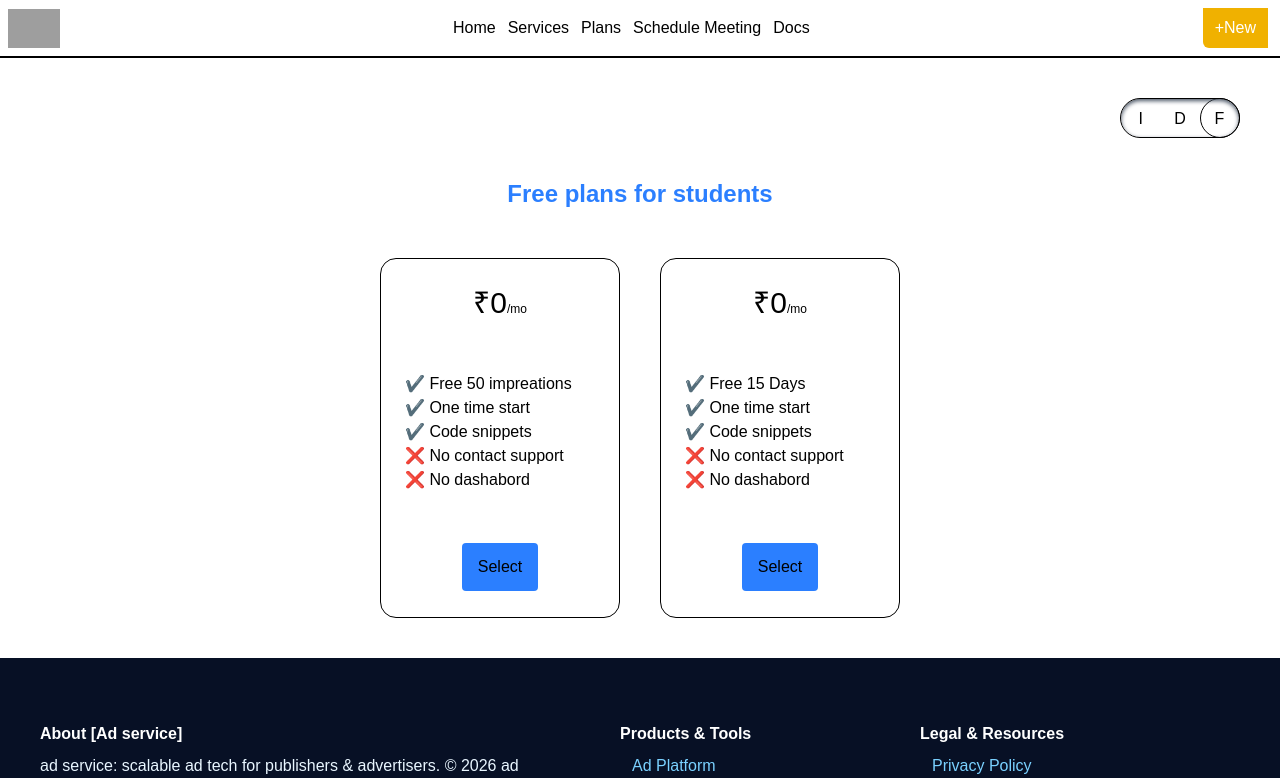
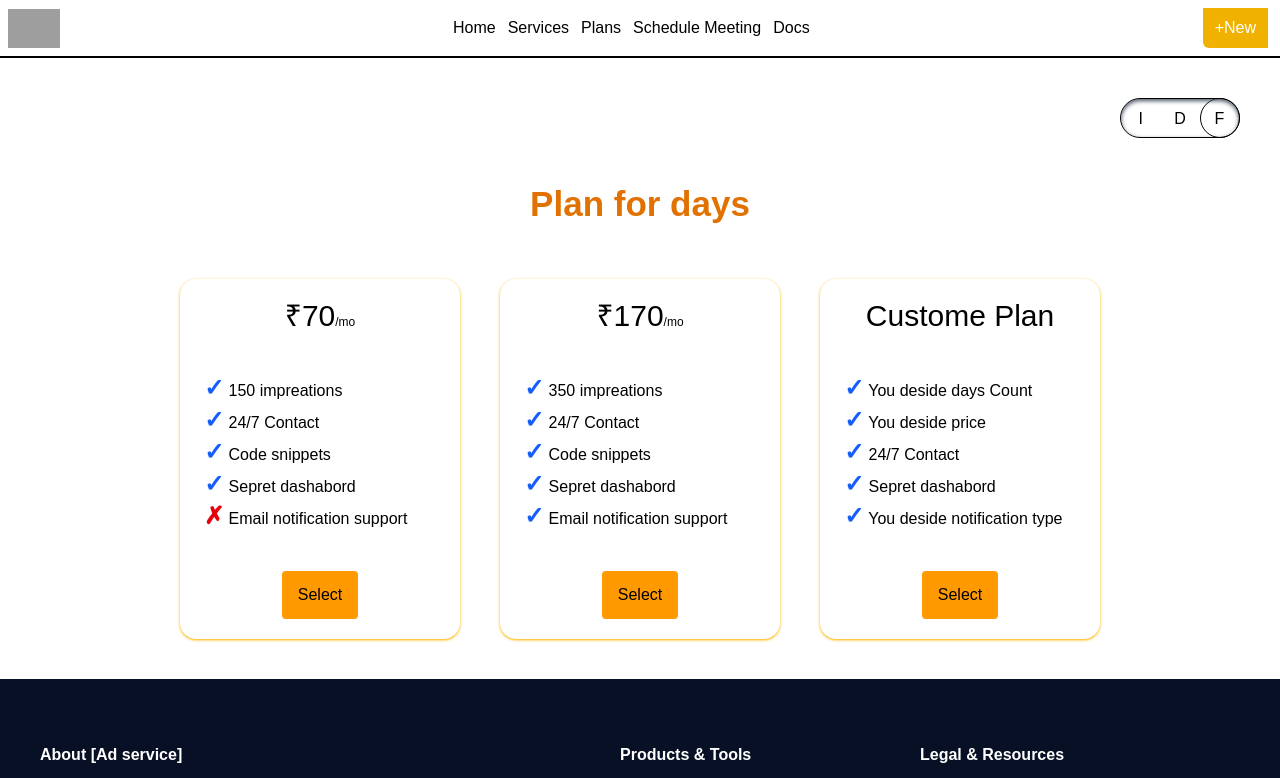
Before and after one commit to Dwarkesh-Khairnar/AD-service, a React (Vite) app: page /plans in a window 1280 px wide. Shown: the top 778 px of the page. Built offline with nearby package versions, Linux system fonts and the light colour scheme; grey boxes are pictures that could not be loaded.

Commit message:
Plan page UI u-3 : update free section and Create days cards

```diff
--- a/src/Components/Pages/Plans.jsx
+++ b/src/Components/Pages/Plans.jsx
@@ -1,18 +1,18 @@
 import React, { useEffect, useState } from "react";
 
 function Plans() {
-  const [clickcount, setclickcount] = useState(0)
-  const [freetext, setfreetext] = useState('F')
-  const [imprtiontext, setimpretiontext] = useState('I')
-  const [daystext, setdaystext] = useState('D')
+  const [clickcount, setclickcount] = useState(0);
+  const [freetext, setfreetext] = useState("F");
+  const [imprtiontext, setimpretiontext] = useState("I");
+  const [daystext, setdaystext] = useState("D");
 
   // useEffect(() => {
   //   if (condition) {
-      // 2.5rem
-    // } else if(a) {
-      // 5rem
+  // 2.5rem
+  // } else if(a) {
+  // 5rem
   //   }else{
-// 7.5 rem
+  // 7.5 rem
   //   }
 
   //   return () => {
@@ -25,20 +25,231 @@ function Plans() {
       <div className="flex justify-end p-10">
         <div className="h-10 w-30 flex border rounded-3xl shadow-gray-600 shadow-inner">
           {" "}
-          <div className="h-10 w-10 rounded-tl-2xl rounded-bl-2xl items-center justify-center flex" onMouseLeave={()=>{setimpretiontext("I")}} onMouseEnter={()=>{setimpretiontext("Impri")}} onClick={()=>{setclickcount(30)}}>{imprtiontext}</div>
-          <div className="h-10 w-10 border-gray-500 items-center justify-center flex"             onMouseLeave={()=>{setdaystext("D")}}      onMouseEnter={()=>{setdaystext("Days")}}       onClick={()=>{setclickcount(20)}}>{daystext}</div>
-          <div className="h-10 w-10 rounded-br-2xl rounded-tr-2xl items-center justify-center flex" onMouseLeave={()=>{setfreetext("F")}}      onMouseEnter={()=>{setfreetext("Free")}}       onClick={()=>{setclickcount(10)}}>{freetext}</div>
+          <div
+            className="h-10 w-10 rounded-tl-2xl rounded-bl-2xl items-center justify-center flex"
+            onMouseLeave={() => {
+              setimpretiontext("I");
+            }}
+            onMouseEnter={() => {
+              setimpretiontext("Impri");
+            }}
+            onClick={() => {
+              setclickcount(30);
+            }}
+          >
+            {imprtiontext}
+          </div>
+          <div
+            className="h-10 w-10 border-gray-500 items-center justify-center flex"
+            onMouseLeave={() => {
+              setdaystext("D");
+            }}
+            onMouseEnter={() => {
+              setdaystext("Days");
+            }}
+            onClick={() => {
+              setclickcount(20);
+            }}
+          >
+            {daystext}
+          </div>
+          <div
+            className="h-10 w-10 rounded-br-2xl rounded-tr-2xl items-center justify-center flex"
+            onMouseLeave={() => {
+              setfreetext("F");
+            }}
+            onMouseEnter={() => {
+              setfreetext("Free");
+            }}
+            onClick={() => {
+              setclickcount(10);
+            }}
+          >
+            {freetext}
+          </div>
         </div>
-          <div className={`h-10 w-10 border rounded-3xl absolute shadow-inner shadow-white right-${clickcount} -z-10`}></div>
+        <div
+          className={`h-10 w-10 border rounded-3xl absolute shadow-inner shadow-white right-${clickcount} -z-10`}
+        ></div>
       </div>
 
+      {/* Free section  */}
+      {/*<div className="flex justify-center mb-12">
+        <span className="font-bold md:text-[35px] text-[25px] text-amber-600">
+          Free plans for students
+        </span>
+      </div>
+       <div className="flex flex-col md:flex-row gap-10 justify-center align-middle items-center h-full w-screen">
+        <div className="h-90 w-70 rounded-2xl shadow-amber-400 shadow grid place-items-center hover:-translate-y-2">
+          <p className="text-3xl ">
+            ₹0<span className="text-[12px]">/mo</span>
+          </p>
+          <div className="justify-self-start pl-6 ">
+            {" "}
+            <p>
+              <span className="text-blue-600 font-extrabold text-2xl">✓</span>{" "}
+              Free 50 impreations
+            </p>
+            <p>
+              <span className="text-blue-600 font-extrabold text-2xl">✓</span>{" "}
+              One time start
+            </p>
+            <p>
+              <span className="text-blue-600 font-extrabold text-2xl">✓</span>{" "}
+              Code snippets
+            </p>
+            <p>
+              <span className="text-red-600 font-extrabold text-2xl">✗</span> No
+              contact support
+            </p>
+            <p>
+              <span className="text-red-600 font-extrabold text-2xl">✗</span> No
+              dashabord
+            </p>{" "}
+          </div>{" "}
+          <button className="p-3 px-4 bg-amber-500 rounded cursor-pointer hover:bg-indigo-600 hover:text-amber-50">
+            Select
+          </button>
+        </div>
+        <div className="h-90 w-70 rounded-2xl shadow-amber-400 shadow grid place-items-center hover:-translate-y-2">
+          <p className="text-3xl ">
+            ₹0<span className="text-[12px]">/mo</span>
+          </p>
+          <div className="justify-self-start pl-6 ">
+            {" "}
+            <p>
+              <span className="text-blue-600 font-extrabold text-2xl">✓</span>{" "}
+              Free 15 Days
+            </p>{" "}
+            <p>
+              <span className="text-blue-600 font-extrabold text-2xl">✓</span>{" "}
+              7 Requast at day
+            </p>
+            <p>
+              <span className="text-blue-600 font-extrabold text-2xl">✓</span>{" "}
+              One time start
+            </p>
+            <p>
+              <span className="text-blue-600 font-extrabold text-2xl">✓</span>{" "}
+              Code snippets
+            </p>
+            <p>
+              <span className="text-red-600 font-extrabold text-2xl">✗</span> No
+              contact support
+            </p>
+            <p>
+              <span className="text-red-600 font-extrabold text-2xl">✗</span> No
+              dashabord
+            </p>{" "}
+          </div>{" "}
+          <button className="p-3 px-4 bg-amber-500 rounded cursor-pointer hover:bg-indigo-600 hover:text-amber-50">
+            Select
+          </button>
+        </div>
+      </div> */}
+
+      {/* Days section */}
       <div className="flex justify-center mb-12">
-        <span className="font-bold md:text-2xl text-[20px] text-blue-500">Free plans for students</span>
+        <span className="font-bold md:text-[35px] text-[25px] text-amber-600">
+          Plan for days
+        </span>
       </div>
-        <div className="flex flex-col md:flex-row gap-10 justify-center align-middle items-center h-full w-screen">
+      <div className="flex flex-col md:flex-row gap-10 justify-center align-middle items-center h-full w-screen">
+        <div className="h-90 w-70 rounded-2xl shadow-amber-400 shadow grid place-items-center hover:-translate-y-2">
+          <p className="text-3xl ">
+            ₹70<span className="text-[12px]">/mo</span>
+          </p>
+          <div className="justify-self-start pl-6 ">
+            {" "}
+            <p>
+              <span className="text-blue-600 font-extrabold text-2xl">✓</span>{" "}
+              150 impreations
+            </p>
+            <p>
+              <span className="text-blue-600 font-extrabold text-2xl">✓</span>{" "}
+              24/7 Contact
+            </p>
+            <p>
+              <span className="text-blue-600 font-extrabold text-2xl">✓</span>{" "}
+              Code snippets
+            </p>
+            <p>
+              <span className="text-blue-600 font-extrabold text-2xl">✓</span>{" "}
+              Sepret dashabord
+            </p>
+            <p>
+              <span className="text-red-600 font-extrabold text-2xl">✗</span>{" "}
+              Email notification support
+            </p>{" "}
+          </div>{" "}
+          <button className="p-3 px-4 bg-amber-500 rounded cursor-pointer hover:bg-indigo-600 hover:text-amber-50">
+            Select
+          </button>
+        </div>
+        <div className="h-90 w-70 rounded-2xl shadow-amber-400 shadow grid place-items-center hover:-translate-y-2">
+          <p className="text-3xl ">
+            ₹170<span className="text-[12px]">/mo</span>
+          </p>
+          <div className="justify-self-start pl-6 ">
+            {" "}
+            <p>
+              <span className="text-blue-600 font-extrabold text-2xl">✓</span>{" "}
+              350 impreations
+            </p>
+            <p>
+              <span className="text-blue-600 font-extrabold text-2xl">✓</span>{" "}
+              24/7 Contact
+            </p>
+            <p>
+              <span className="text-blue-600 font-extrabold text-2xl">✓</span>{" "}
+              Code snippets
+            </p>
+            <p>
+              <span className="text-blue-600 font-extrabold text-2xl">✓</span>{" "}
+              Sepret dashabord
+            </p>
+            <p>
+              <span className="text-blue-600 font-extrabold text-2xl">✓</span>{" "}
+              Email notification support
+            </p>{" "}
+          </div>{" "}
+          <button className="p-3 px-4 bg-amber-500 rounded cursor-pointer hover:bg-indigo-600 hover:text-amber-50">
+            Select
+          </button>
+        </div>
 
-        <div className="h-90 w-60 rounded-2xl border grid place-items-center"><p className="text-3xl ">₹0<span className="text-[12px]">/mo</span></p><div className="justify-self-start pl-6 "> <p>✔️ Free 50 impreations</p><p>✔️ One time start</p><p>✔️ Code snippets</p><p>❌ No contact support</p><p>❌ No dashabord</p> </div> <button className="p-3 px-4 bg-blue-500 rounded cursor-pointer hover:bg-indigo-600 hover:text-amber-50">Select</button></div>
-        <div className="h-90 w-60 rounded-2xl border grid place-items-center"><p className="text-3xl ">₹0<span className="text-[12px]">/mo</span></p><div className="justify-self-start pl-6 "> <p>✔️ Free 15 Days</p>       <p>✔️ One time start</p><p>✔️ Code snippets</p><p>❌ No contact support</p><p>❌ No dashabord</p> </div> <button className="p-3 px-4 bg-blue-500 rounded cursor-pointer hover:bg-indigo-600 hover:text-amber-50">Select</button></div>
+         <div className="h-90 w-70 rounded-2xl shadow-amber-400 shadow hover:shadow-blue-500 grid place-items-center hover:-translate-y-2">
+          <p className="text-3xl ">
+            Custome Plan
+
+          </p>
+          <div className="justify-self-start pl-6 ">
+            {" "}
+            <p>
+              <span className="text-blue-600 font-extrabold text-2xl">✓</span>{" "}
+              You deside days Count
+            </p>
+            <p>
+              <span className="text-blue-600 font-extrabold text-2xl">✓</span>{" "}
+              You deside price
+            </p>
+            <p>
+              <span className="text-blue-600 font-extrabold text-2xl">✓</span>{" "}
+              24/7 Contact
+            </p>
+            <p>
+              <span className="text-blue-600 font-extrabold text-2xl">✓</span>{" "}
+              Sepret dashabord
+            </p>
+            <p>
+              <span className="text-blue-600 font-extrabold text-2xl">✓</span>{" "}
+              You deside notification type
+            </p>{" "}
+          </div>{" "}
+          <button className="p-3 px-4 bg-amber-500 rounded cursor-pointer hover:bg-indigo-400 hover:text-amber-50">
+            Select
+          </button>
+        </div>
       </div>
     </div>
   );
```
